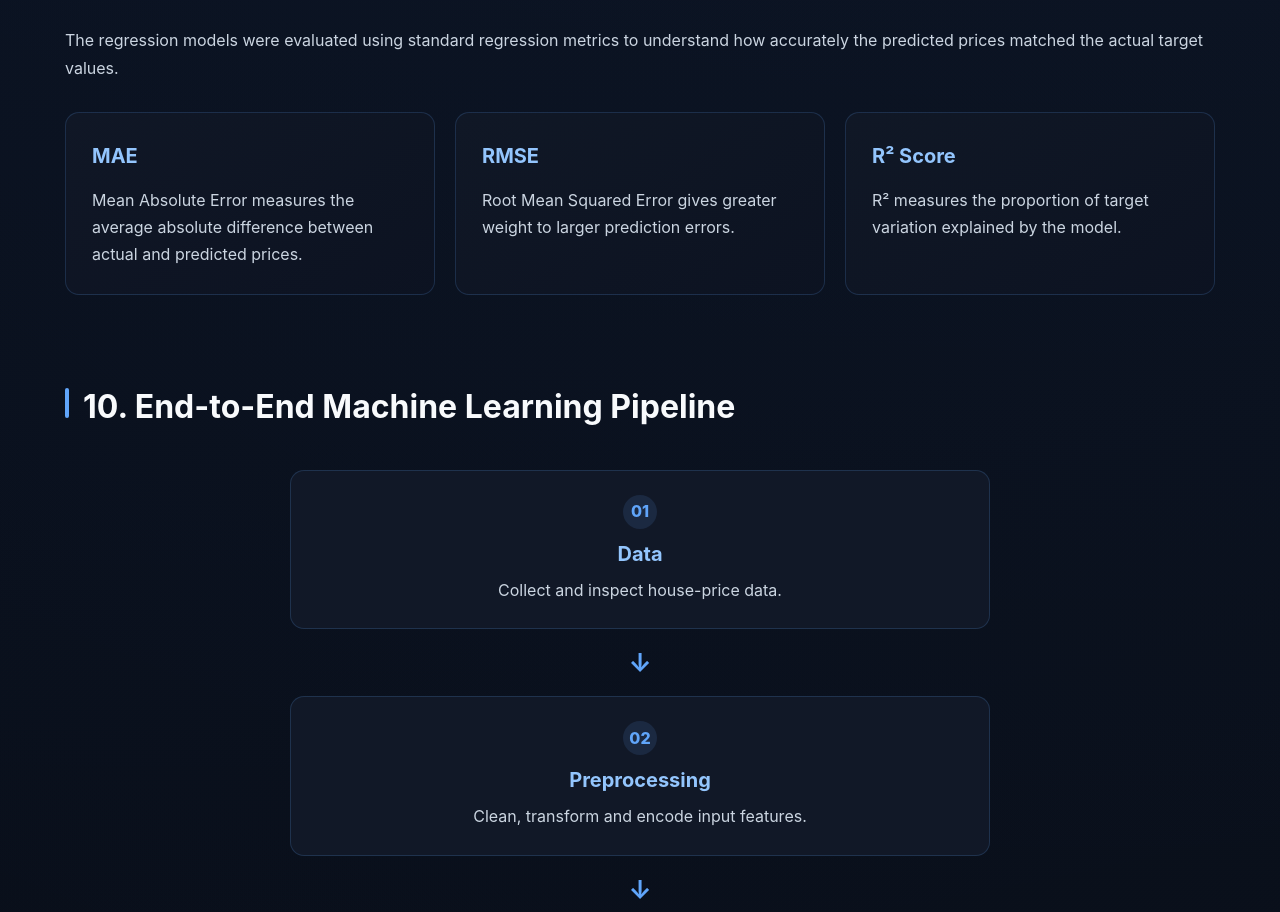
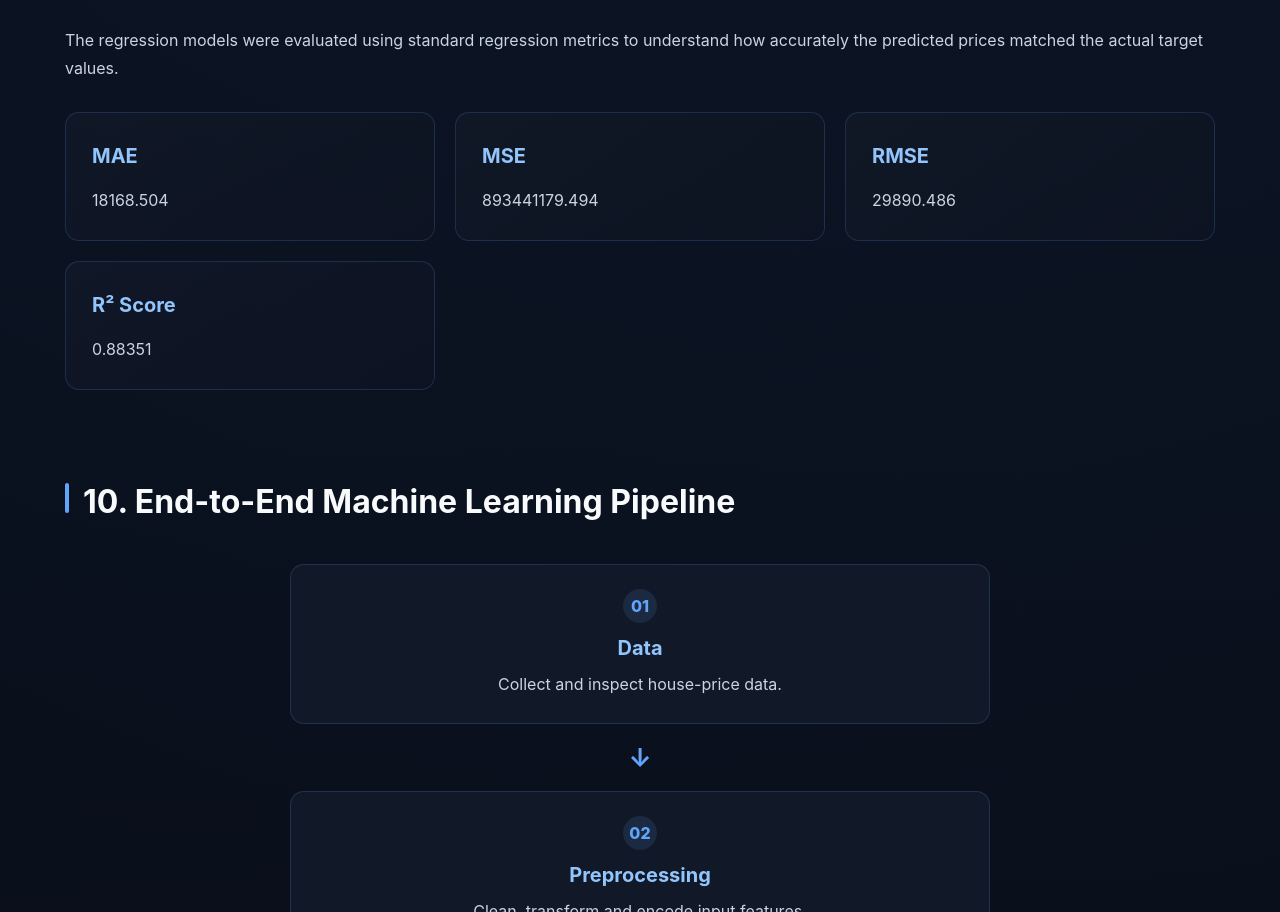
Before and after one commit to Dhritikamal191/Dhritikamal191.github.io, a plain HTML site: page projects/house_price.html in a window 1280 px wide. Shown: the part 5065-5977 px from the top of the page. Drawn offline with Linux system fonts and the light colour scheme.

Commit message:
Update house_price.html

```diff
--- a/projects/house_price.html
+++ b/projects/house_price.html
@@ -1488,8 +1488,7 @@
                 <h3>MAE</h3>
 
                 <p>
-                    Mean Absolute Error measures the average absolute
-                    difference between actual and predicted prices.
+                    18168.504
                 </p>
 
             </article>
@@ -1497,11 +1496,20 @@
 
             <article class="metric-card">
 
+                <h3>MSE</h3>
+
+                <p>
+                    893441179.494
+                </p>
+
+            </article>
+
+            <article class="metric-card">
+
                 <h3>RMSE</h3>
 
                 <p>
-                    Root Mean Squared Error gives greater weight to larger
-                    prediction errors.
+                    29890.486
                 </p>
 
             </article>
@@ -1512,8 +1520,7 @@
                 <h3>R² Score</h3>
 
                 <p>
-                    R² measures the proportion of target variation
-                    explained by the model.
+                    0.88351
                 </p>
 
             </article>
```
